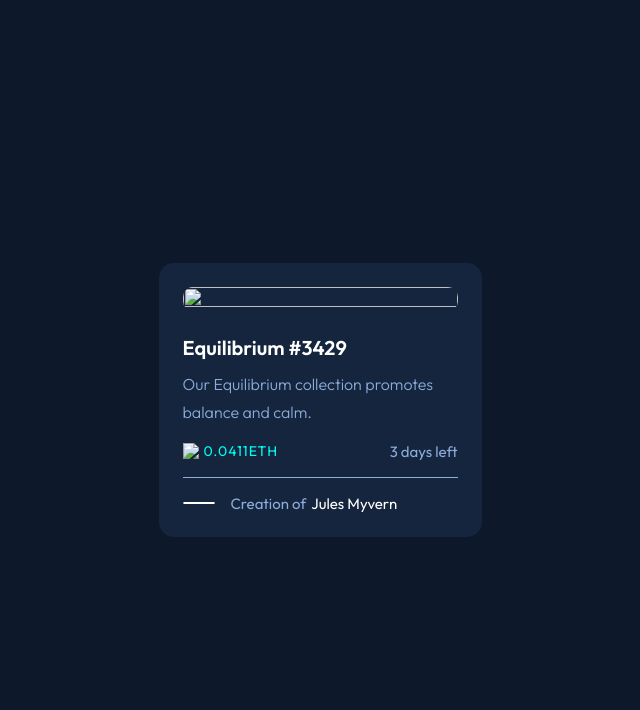
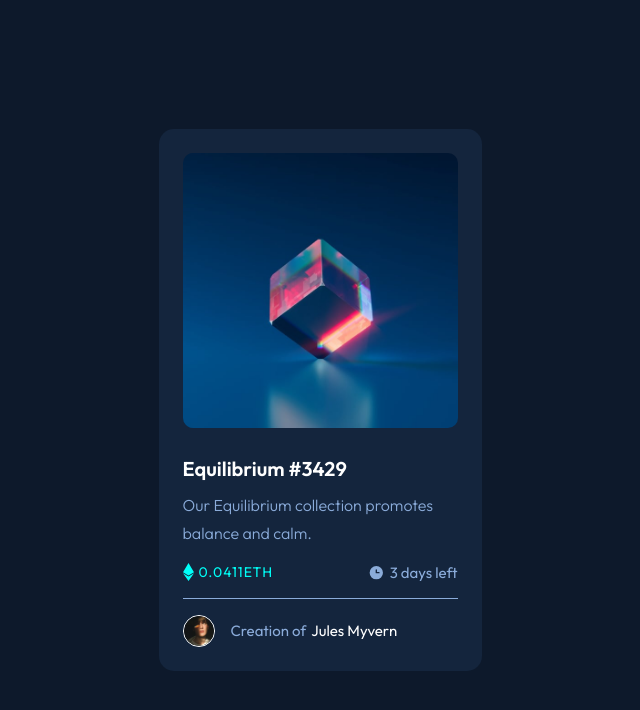
Before and after one commit to ekalook/avatar.github.io, a plain HTML site: page index.html in a window 1280 px wide. Shown: the whole page, without its empty margins (320-960 px from the left). Drawn offline with Linux system fonts and the light colour scheme.

Commit message:
initial commit

```diff
--- a/index.html
+++ b/index.html
@@ -14,9 +14,9 @@
 <body>
     <div class="card">
       <div class="image">
-        <img class="mainImg" src="images/image-equilibrium.jpg" alt="">
+        <img class="mainImg" src="image-equilibrium.jpg" alt="">
         <div>
-          <img src="images/icon-view.svg" alt="">
+          <img src="icon-view.svg" alt="">
         </div>
         </div>
           <h3>Equilibrium #3429</h3>
@@ -25,16 +25,16 @@
           </div>
           <div class="price-days">
             <div class="price">
-              <img src="images/icon-ethereum.svg">
+              <img src="icon-ethereum.svg">
               0.0411ETH
             </div>
             <div class="days">
-              <img src="images/icon-clock.svg" alt="">
+              <img src="icon-clock.svg" alt="">
               3 days left
             </div>
           </div>
           <div class="creator">
-            <img class="avatar" src="images/image-avatar.png" alt="">
+            <img class="avatar" src="image-avatar.png" alt="">
             Creation of <span>Jules Myvern</span>
           </div>
         </div>
```
